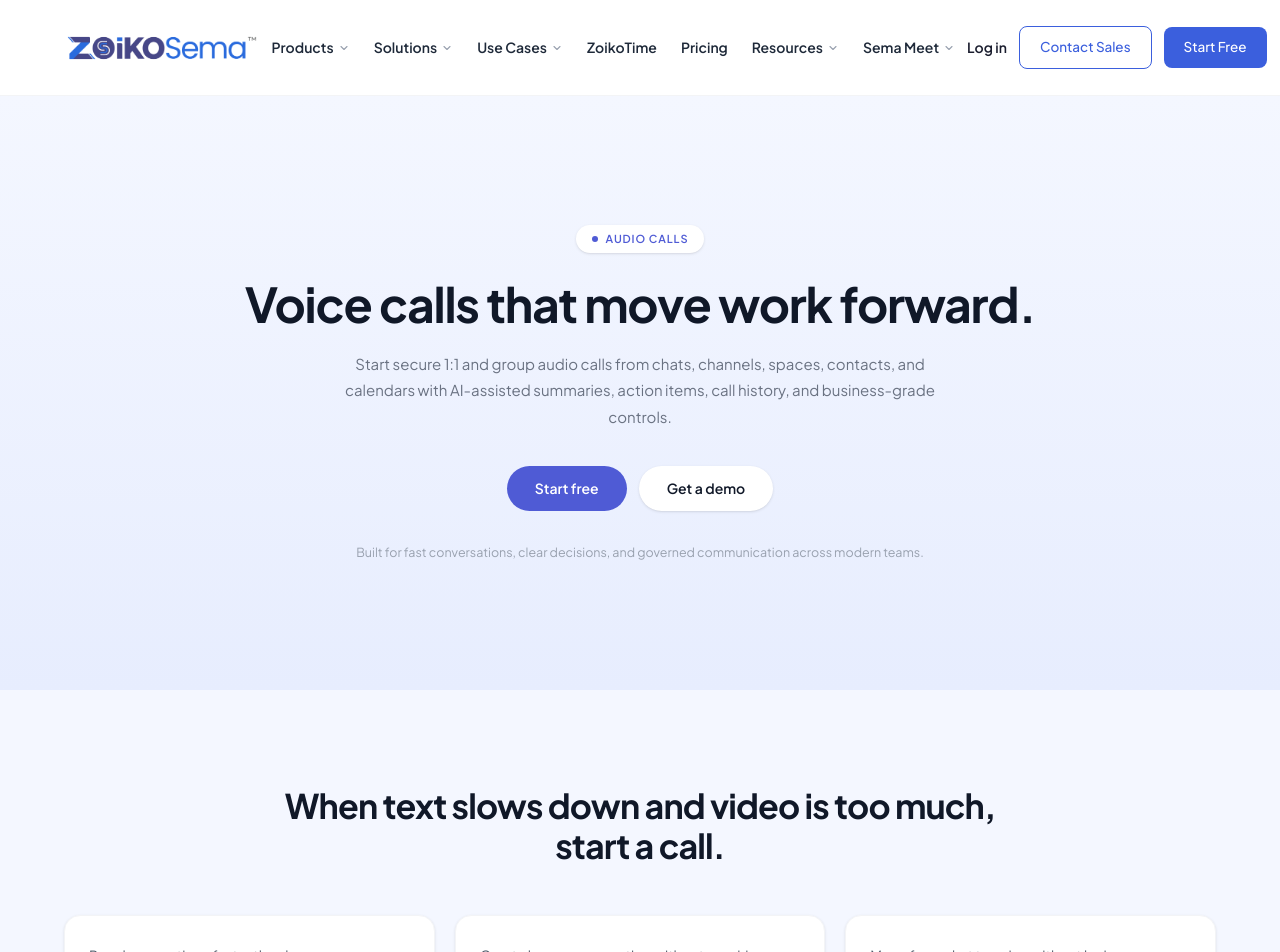
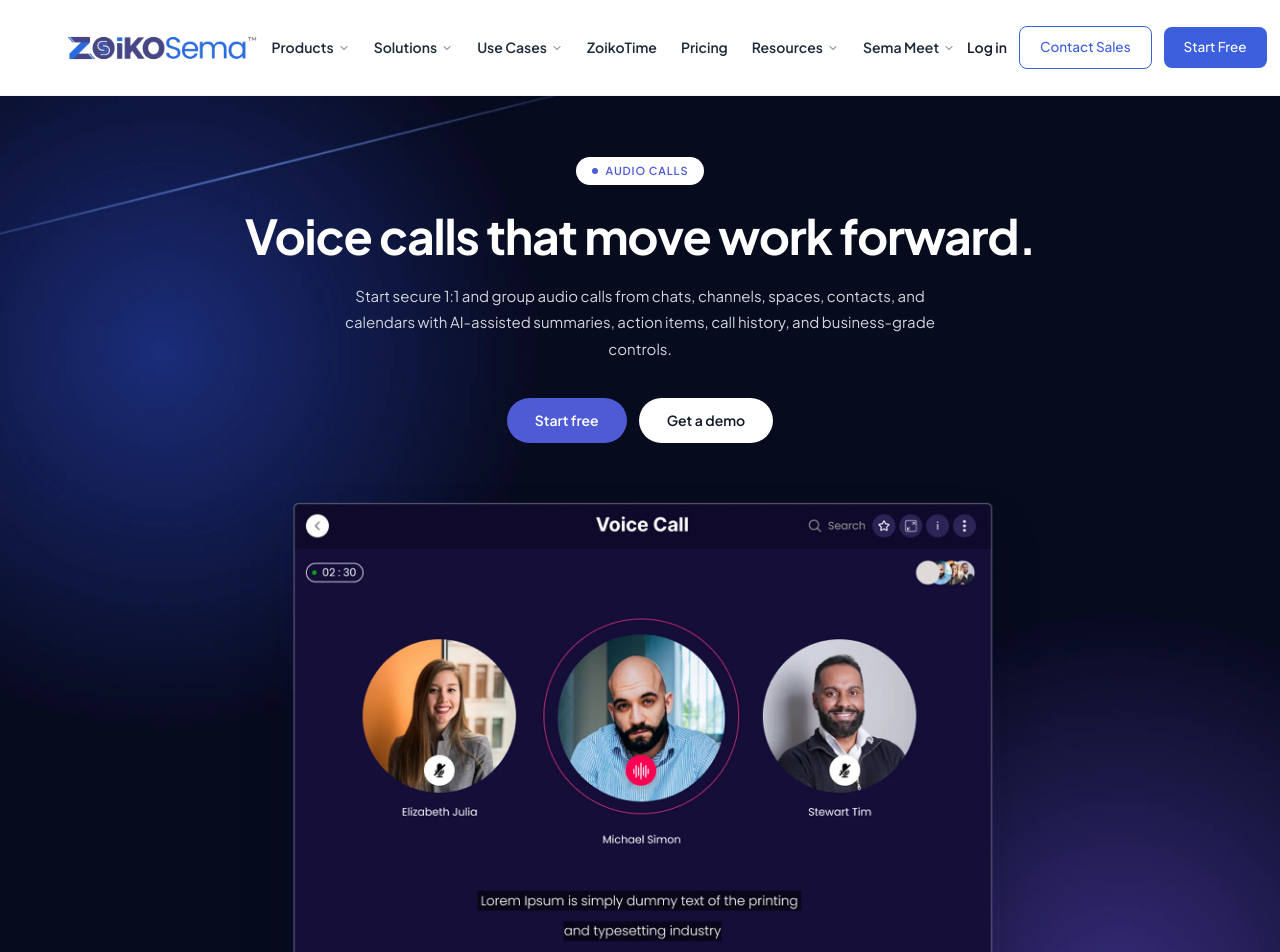
Before and after one commit to ZoikoGroup/zoiko-sema, a Next.js app: page /audio-calls in a window 1280 px wide. Shown: the top 952 px of the page. Built offline with nearby package versions, Linux system fonts and the light colour scheme.

Commit message:
Audio page updated

```diff
--- a/components/audio-calls/AudioCallsHeroSection.tsx
+++ b/components/audio-calls/AudioCallsHeroSection.tsx
@@ -31,7 +31,7 @@
   const { ref: headRef, inView: headIn } = useInView(0.2);
   const { ref: subRef, inView: subIn } = useInView(0.2);
   const { ref: ctaRef, inView: ctaIn } = useInView(0.2);
-  const { ref: footRef, inView: footIn } = useInView(0.2);
+  const { ref: mockupRef, inView: mockupIn } = useInView(0.1);
 
   return (
     <>
@@ -49,7 +49,7 @@
         }
         .ac-btn-primary:hover {
           transform: translateY(-2px);
-          box-shadow: 0 10px 24px rgba(71,71,135,0.35);
+          box-shadow: 0 10px 24px rgba(79,91,213,0.45);
         }
         .ac-btn-primary:active { transform: translateY(0); }
 
@@ -59,22 +59,32 @@
         }
         .ac-btn-secondary:hover {
           transform: translateY(-2px);
-          box-shadow: 0 8px 20px rgba(0,0,0,0.08);
-          background-color: #f8f9ff;
+          box-shadow: 0 8px 20px rgba(0,0,0,0.18);
         }
         .ac-btn-secondary:active { transform: translateY(0); }
 
+        /* Mockup image */
+        .ac-mockup {
+          transition: transform .5s cubic-bezier(.22,1,.36,1), box-shadow .5s ease;
+        }
+        .ac-mockup:hover {
+          transform: translateY(-6px);
+          box-shadow: 0 30px 60px rgba(0,0,0,0.45);
+        }
+
         @media (prefers-reduced-motion: reduce) {
           .ac-hidden, .ac-visible { opacity: 1 !important; transform: none !important; animation: none !important; }
-          .ac-btn-primary:hover, .ac-btn-secondary:hover { transform: none !important; }
+          .ac-btn-primary:hover, .ac-btn-secondary:hover, .ac-mockup:hover { transform: none !important; }
         }
       `}</style>
 
       <section
         aria-label="Audio calls hero"
-        className="w-full py-24 md:py-32"
+        className="w-full py-24 md:py-15 bg-cover bg-center bg-no-repeat"
         style={{
-          background: "linear-gradient(180deg, #F4F7FF 0%, #E7EDFE 100%)",
+          // 👈 replace with your full-bleed dark background image
+          backgroundImage: "url('/Home/Container.webp')",
+          backgroundColor: "#14122B", // fallback while the image loads
         }}
       >
         <div className="mx-auto w-full max-w-4xl px-6 text-center">
@@ -92,7 +102,7 @@
           {/* Heading */}
           <h1
             ref={headRef}
-            className={`ac-hidden ${headIn ? "ac-visible" : ""} text-[clamp(30px,5vw,48px)] font-bold leading-[1.12] tracking-tight text-gray-900 mb-5`}
+            className={`ac-hidden ${headIn ? "ac-visible" : ""} text-[clamp(30px,5vw,48px)] font-bold leading-[1.12] tracking-tight text-white mb-5`}
             style={{ animationDelay: "0.08s" }}
           >
             Voice calls that move work forward.
@@ -101,7 +111,7 @@
           {/* Subtext */}
           <p
             ref={subRef}
-            className={`ac-hidden ${subIn ? "ac-visible" : ""} mx-auto max-w-[620px] text-[15px] leading-[1.75] text-gray-500 mb-9`}
+            className={`ac-hidden ${subIn ? "ac-visible" : ""} mx-auto max-w-[620px] text-[15px] leading-[1.75] text-gray-300 mb-9`}
             style={{ animationDelay: "0.16s" }}
           >
             Start secure 1:1 and group audio calls from chats, channels, spaces,
@@ -112,7 +122,7 @@
           {/* CTAs */}
           <div
             ref={ctaRef}
-            className={`ac-hidden ${ctaIn ? "ac-visible" : ""} flex flex-col sm:flex-row items-center justify-center gap-3 mb-8`}
+            className={`ac-hidden ${ctaIn ? "ac-visible" : ""} flex flex-col sm:flex-row items-center justify-center gap-3 mb-14`}
             style={{ animationDelay: "0.24s" }}
           >
             <button
@@ -121,20 +131,23 @@
             >
               Start free
             </button>
-            <button className="ac-btn-secondary rounded-full px-7 py-3 text-[14px] font-semibold text-gray-900 bg-white shadow-sm">
+            <button className="ac-btn-secondary rounded-full px-7 py-3 text-[14px] font-semibold text-gray-900 bg-white">
               Get a demo
             </button>
           </div>
+        </div>
 
-          {/* Footnote */}
-          <p
-            ref={footRef}
-            className={`ac-hidden ${footIn ? "ac-visible" : ""} text-[12.5px] text-gray-400`}
-            style={{ animationDelay: "0.32s" }}
-          >
-            Built for fast conversations, clear decisions, and governed
-            communication across modern teams.
-          </p>
+        {/* Voice call UI mockup — single image, not built from markup */}
+        <div
+          ref={mockupRef}
+          className={`ac-hidden ${mockupIn ? "ac-visible" : ""} mx-auto w-full max-w-3xl px-6`}
+          style={{ animationDelay: "0.3s" }}
+        >
+          <img
+            src="/Images/Audio-Call.webp" // 👈 replace with your call-UI mockup image
+            alt="Voice call interface showing participants, transcript, and call controls"
+            className="ac-mockup w-full h-auto rounded-2xl shadow-2xl"
+          />
         </div>
       </section>
     </>
```
Also changed, not shown: public/Images/Audio-Call.webp (added), public/Images/zoikoid.png (renamed from public/Images/zoikoid.png.png).
